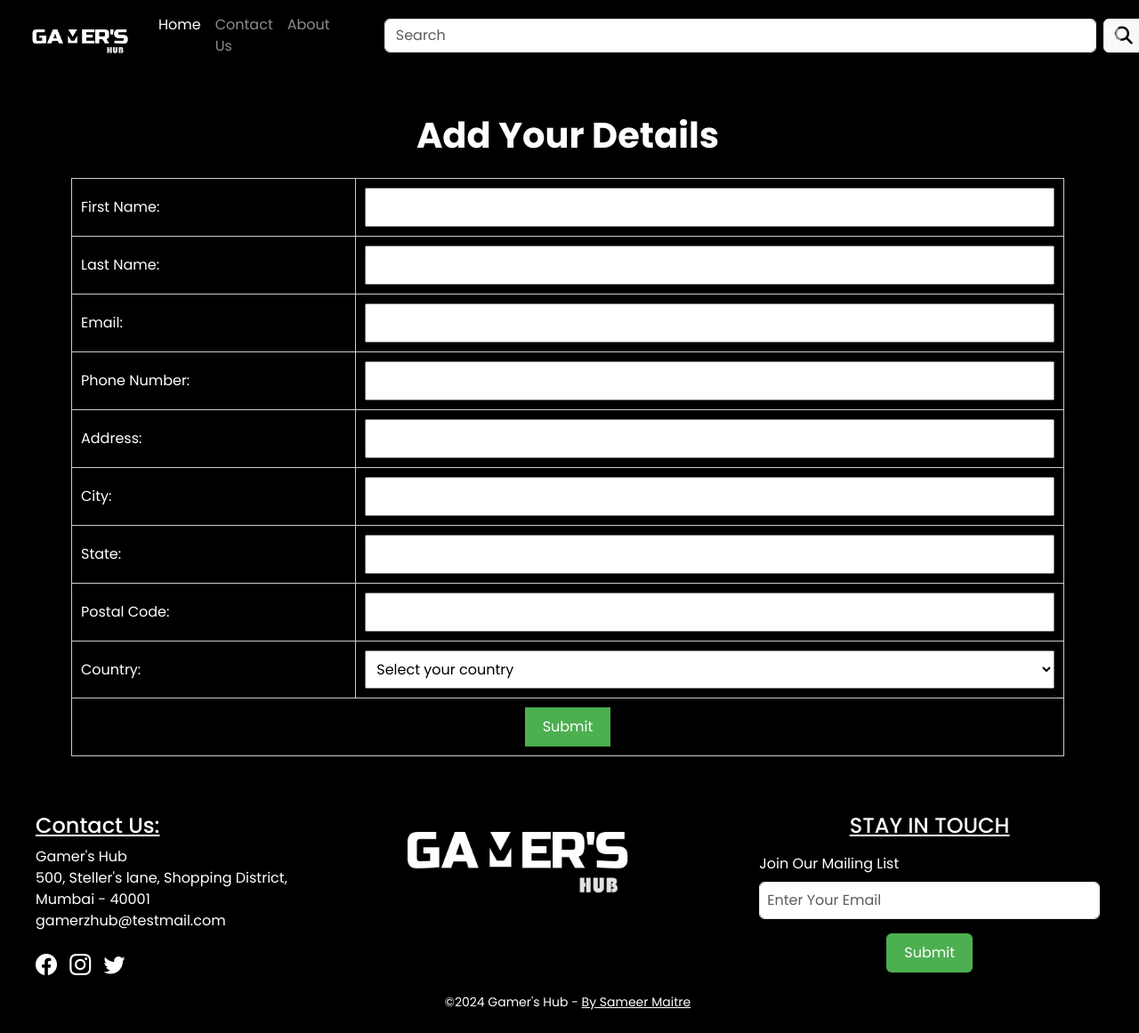
After one commit to Sam282001/Gamer-Hub, a Django app: page /udets in a window 1280 px wide. The commit adds this page. Shown: the whole page at 89% size. Run offline with Django 5.2, Linux system fonts and the light colour scheme; some libraries are stand-ins or nearby versions.

Commit message:
Address Form Added

```diff
--- a/shophubapp/urls.py
+++ b/shophubapp/urls.py
@@ -14,7 +14,7 @@ urlpatterns = [
     path('xbxgames', views.xbxgames),
     path('pcgames', views.pcgames),
     path('nsgames', views.nsgames),
-    path('login', views.user_login),
+    path('login/', views.user_login),
     path('register', views.register),
     path('cart', views.viewcart),
     path('logout', views.user_logout),
@@ -29,6 +29,7 @@ urlpatterns = [
     path('makepayment', views.makepayment),
     path('sendusermail', views.sendusermail),
     path('search', views.search),
+    path('udets', views.udets),
 ]
 
 if settings.DEBUG:
--- a/shophubapp/views.py
+++ b/shophubapp/views.py
@@ -1,7 +1,7 @@
 from django.shortcuts import render, HttpResponse, redirect, get_object_or_404
 from django.contrib.auth.models import User
 from django.contrib.auth import authenticate, login, logout
-from shophubapp.models import console, game, Cart, Order
+from shophubapp.models import console, game, Cart, Order, UserDets, UserDetsHistory
 import random
 from django.db.models import Q
 from django.http import HttpResponseBadRequest
@@ -9,6 +9,8 @@ from django.contrib import messages
 import uuid
 import razorpay
 from django.core.mail import send_mail
+from datetime import datetime
+from django.utils import timezone
 
 # Create your views here.
 
@@ -29,6 +31,7 @@ def user_login(request):
             u = authenticate(username=uname, password=upass)
             if u is not None:
                 login(request,u)
+                print(f"The User {uname} with logged in at {datetime.now()}")    #print date and time of login
                 return redirect('/home')
             else:
                 context['errmsg'] = "Invalid Username/Password"
@@ -247,13 +250,35 @@ def remove(request, uid):
         cart_item.delete()
     return redirect('/cart')
 
+#User Details Page
+def udets(request):
+    if request.method == "POST":
+        user = request.user
+        fname = request.POST['fname']
+        lname = request.POST['lname']
+        email = request.POST['mail']
+        phone = request.POST['phone']
+        pincode = request.POST['pincode']
+        address = request.POST['address']
+        city = request.POST['city']
+        state = request.POST['state']
+        country = request.POST['country']
+
+        print(fname, lname,user)
+
+        s = UserDets.objects.create(uid=user, fname=fname, lname=lname, mail=email, phone=phone, address=address, city=city, state=state, pincode=pincode, country=country, created_at=timezone.now())
+        s.save()
+
+        return redirect('/ordrconfo')
+    else:
+        return render(request, 'udets.html')
+
 # Order Conformation Page
 def ordrconfo(request):
     userid = request.user.id
     citems = Cart.objects.filter(uid = request.user)
     oid = uuid.uuid4()      # Using UUID for a guaranteed unique order_id
     order_items = []
-
 
     for item in citems:
         product = None
@@ -267,19 +292,45 @@ def ordrconfo(request):
             item.delete()      #delete after placing order
             order_items.append({'product': product, 'type': item.itype, 'qty': item.qty})
 
-    print(order_items)
+    # print(order_items)
     orders = Order.objects.filter(order_id= oid)
     s = sum(item['product'].price * item['qty'] for item in order_items)
     tx = s * 0.02
     gt = s + tx
+
+    udts = UserDets.objects.filter(uid = request.user).first()
+
+    if udts:
+            # Save user details to history before deleting
+            UserDetsHistory.objects.create(
+                uid=udts.uid,
+                fname=udts.fname,
+                lname=udts.lname,
+                mail=udts.mail,
+                phone=udts.phone,
+                pincode=udts.pincode,
+                address=udts.address,
+                city=udts.city,
+                state=udts.state,
+                country=udts.country,
+                created_at=udts.created_at,
+            )
+    print(udts)
+
 
     context = {}
     context['data'] = order_items
     context['total'] = s
     context['tax'] = tx
     context['grndtot'] = gt
+    context['udets'] = udts
 
-    return render(request, 'orderconfo.html', context)
+    response = render(request, 'orderconfo.html', context)
+
+    # Delete user details after rendering the template
+    UserDets.objects.filter(uid=request.user).delete()
+
+    return response
 
 # Filter - price function
 def range(request):
@@ -349,7 +400,7 @@ def makepayment(request):
 
     print('Total Amount: ',s)
 
-    client = razorpay.Client(auth=("user", "key"))
+    client = razorpay.Client(auth=("rzp_test_PJ5uejZu0mXvdX", "IJK1DhzOwZ4087x7xt5i05jq"))
 
     # Create payment order
     data = { "amount": s*100, "currency": "INR", "receipt": ','.join(map(str, order_ids)) }       #s*100 because s in rupees and api requires paise.
--- a/templates/header.html
+++ b/templates/header.html
@@ -54,6 +54,10 @@
           <li class="nav-item">
             <a class="nav-link" href="/logout"><i class="fa-solid fa-right-from-bracket"></i></i></a>
           </li>
+          <!-- User Page Icon -->
+          <!-- <li class="nav-item">
+            <a class="nav-link" href="#"><i class="fa-solid fa-user"></i></a>
+          </li> -->
           {% else %}
           <li class="nav-item">
             <a class="nav-link" href="/login"><i class="fa-solid fa-circle-user fa-lg"></i></a>
--- /dev/null
+++ b/templates/udets.html
@@ -0,0 +1,148 @@
+{% extends 'base.html' %}
+
+{% block 'main' %}
+
+{% load static %}
+<title>User Details</title>
+<style>
+    table {
+        width: 100%;
+        /* max-width: 600px; */
+        margin: 0 auto;
+        border-collapse: collapse;
+    }
+    td {
+        padding: 10px;
+        border: 1px solid #ccc;
+    }
+
+    label{
+        color: white;
+    }
+
+    input[type="text"], input[type="email"], input[type="tel"], input[type="number"], select {
+        width: 100%;
+        padding: 8px;
+        box-sizing: border-box;
+    }
+    input[type="submit"] {
+        padding: 10px 20px;
+        background-color: #4CAF50;
+        color: white;
+        border: none;
+        cursor: pointer;
+    }
+    input[type="submit"]:hover {
+        background-color: #45a049;
+    }
+</style>
+
+<script>
+    function validateForm() {
+        var firstName = document.getElementById("first-name").value;
+        var lastName = document.getElementById("last-name").value;
+        var email = document.getElementById("email").value;
+        var phone = document.getElementById("phone").value;
+        var address = document.getElementById("address").value;
+        var city = document.getElementById("city").value;
+        var state = document.getElementById("state").value;
+        var zip = document.getElementById("zip").value;
+        var country = document.getElementById("country").value;
+
+        var emailPattern = /^[a-zA-Z0-9._-]+@[a-zA-Z0-9.-]+\.[a-zA-Z]{2,6}$/;
+        var phonePattern = /^\d{10}$/;
+
+        if (!emailPattern.test(email)) {
+            alert("Please enter a valid email address.");
+            return false;
+        }
+
+        if (!phonePattern.test(phone)) {
+            alert("Please enter a valid 10-digit phone number.");
+            return false;
+        }
+
+        if (zip.length < 5) {
+            alert("Please enter a valid zip/postal code.");
+            return false;
+        }
+
+        if (country === "") {
+            alert("Please select a country.");
+            return false;
+        }
+
+        return true;
+    }
+</script>
+
+<!-- User Details -->
+<div class="container mt-5">
+    <div class="row">
+        <div class="col-md-12 text-center">
+            <h1><b>Add Your Details</b></h1>
+        </div>
+    </div>
+
+    <div class="row">
+        <div class="col-md-12 mt-3">
+            <form action="/udets" method="POST" onsubmit="return validateForm();">
+                {% csrf_token %}
+                <table>
+                    <tr>
+                        <td><label for="first-name">First Name:</label></td>
+                        <td><input type="text" id="first-name" name="fname" required></td>
+                    </tr>
+                    <tr>
+                        <td><label for="last-name">Last Name:</label></td>
+                        <td><input type="text" id="last-name" name="lname" required></td>
+                    </tr>
+                    <tr>
+                        <td><label for="email">Email:</label></td>
+                        <td><input type="email" id="email" name="mail" required></td>
+                    </tr>
+                    <tr>
+                        <td><label for="phone">Phone Number:</label></td>
+                        <td><input type="tel" id="phone" name="phone" required></td>
+                    </tr>
+                    <tr>
+                        <td><label for="address">Address:</label></td>
+                        <td><input type="text" id="address" name="address" required></td>
+                    </tr>
+                    <tr>
+                        <td><label for="city">City:</label></td>
+                        <td><input type="text" id="city" name="city" required></td>
+                    </tr>
+                    <tr>
+                        <td><label for="state">State:</label></td>
+                        <td><input type="text" id="state" name="state" required></td>
+                    </tr>
+                    <tr>
+                        <td><label for="zip">Postal Code:</label></td>
+                        <td><input type="number" id="zip" name="pincode" required></td>
+                    </tr>
+                    <tr>
+                        <td><label for="country">Country:</label></td>
+                        <td>
+                            <select id="country" name="country" required>
+                                <option value="" disabled selected>Select your country</option>
+                                <option value="IN">India</option>
+                                <option value="US">United States</option>
+                                <option value="CA">Canada</option>
+                                <option value="GB">United Kingdom</option>
+                                <option value="GR">Germany</option>
+                            </select>
+                        </td>
+                    </tr>
+                    <tr>
+                        <td colspan="2" style="text-align: center;">
+                            <input type="submit" value="Submit">
+                        </td>
+                    </tr>
+                </table>
+            </form>
+        </div>
+    </div>
+</div>
+
+{% endblock 'main' %}
```
Also changed, not shown: shophubapp/admin.py (+13 -1 lines), shophubapp/models.py (+26 -0 lines), templates/orderconfo.html (+53 -1 lines).
